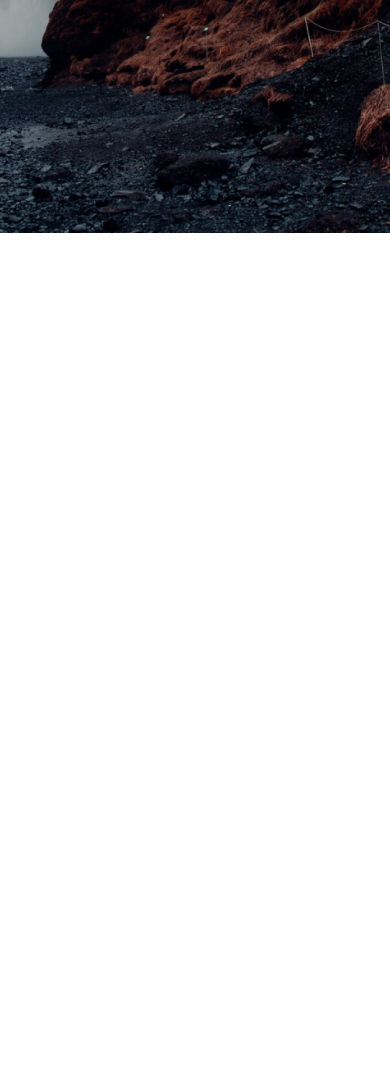
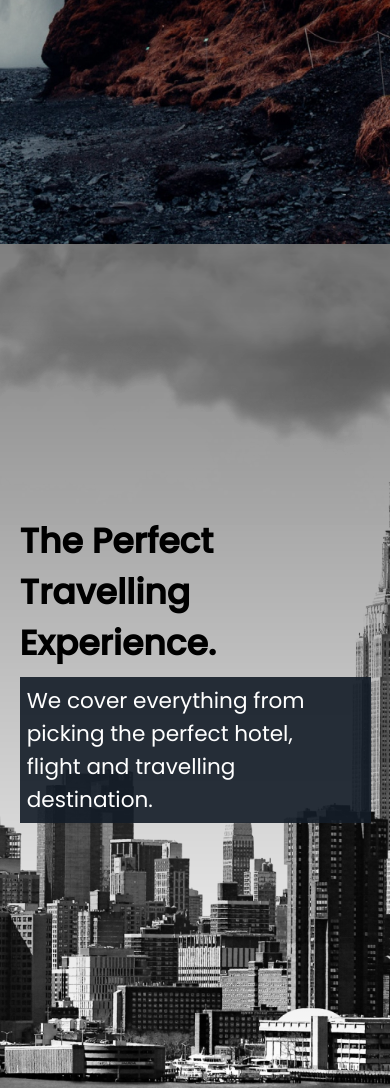
Before and after one commit to MrFullStackDev/Trsvr, a plain HTML site: page index.html in a window 390 px wide. Shown: the part 627-1715 px from the top of the page. Before the commit the page ends 860 px from the top, so only its background shows below. Drawn offline with Linux system fonts and the light colour scheme; a web font is replaced by a local one.

Commit message:
Added Location Section and Font sizing to Logo

```diff
--- a/index.html
+++ b/index.html
@@ -42,5 +42,16 @@
       </h3>
       <button>Book Now</button>
     </section>
+    <section id="locations">
+      <header class="locations-head">
+        <h2>The Perfect Travelling Experience.</h2>
+        <h3>
+          We cover everything from picking the perfect hotel, <br />
+          flight and travelling destination.
+        </h3>
+        <img src="/Assets/images/cloud.png" class="moving-cloud-1 cloud" />
+        <img src="/Assets/images/cloud.png" class="moving-cloud-1 cloud" />
+      </header>
+    </section>
   </body>
 </html>
--- a/style.css
+++ b/style.css
@@ -43,6 +43,10 @@ button {
   font-size: 1.8rem;
   color: white;
   cursor: pointer;
+  transition: background 0.5s ease-in-out;
+}
+button:hover {
+  background: #27394e;
 }
 
 /* Nav Section with Her0 */
@@ -71,6 +75,7 @@ nav ul {
   flex: 2 1 40rem;
   font-family: "Pattaya", sans-serif;
   font-weight: 400;
+  font-size: 4rem;
 }
 
 .hero {
@@ -91,7 +96,57 @@ nav ul {
   padding: 5rem;
 }
 
-/* Mobile */
+/*Locations Section*/
+#locations {
+  min-height: 100vh;
+  background: linear-gradient(rgba(0, 0, 0, 0.5), transparent),
+    url(./Assets/images/new-york-page.png);
+  background-repeat: no-repeat;
+  background-size: cover;
+  background-position: center;
+  display: flex;
+  align-items: center;
+  position: relative;
+  overflow: hidden;
+}
+.locations-head {
+  width: 90%;
+  margin: auto;
+}
+.locations-head h2 {
+  padding: 1rem 0rem;
+}
+.locations-head h3 {
+  padding: 4rem 0rem;
+  background: linear-gradient(#131c27, #663b34);
+  background-clip: text;
+  -webkit-text-fill-color: transparent;
+}
+.cloud {
+  position: absolute;
+  top: 0%;
+  right: 0%;
+  pointer-events: none;
+}
+.moving-cloud-1 {
+  animation: cloudAnimation 3s infinite ease-in-out;
+}
+.moving-cloud-2 {
+  top: 20%;
+  z-index: -1;
+  opacity: 0.5;
+  animation: cloudAnimation 4s infinite ease-in-out;
+}
+@keyframes cloudAnimation {
+  from {
+    transform: translate(10%, -10%);
+  }
+  to {
+    transform: translate(0%, 0%);
+  }
+}
+
+/* Mobile Mediaquery */
 @media screen and (max-width: 932px) {
   html {
     font-size: 45%;
@@ -102,4 +157,21 @@ nav ul {
   #logo {
     padding: 2rem;
   }
+  .cloud {
+    height: 40rem;
+    pointer-events: none;
+  }
+  .moving-cloud-1 {
+    z-index: -1;
+    opacity: 0.5;
+  }
+  .moving-cloud-2 {
+    z-index: -2;
+    opacity: 0.5;
+  }
+  .locations-head h3 {
+    background: rgba(19, 28, 39, 0.9);
+    -webkit-text-fill-color: white;
+    padding: 1rem;
+  }
 }
```
